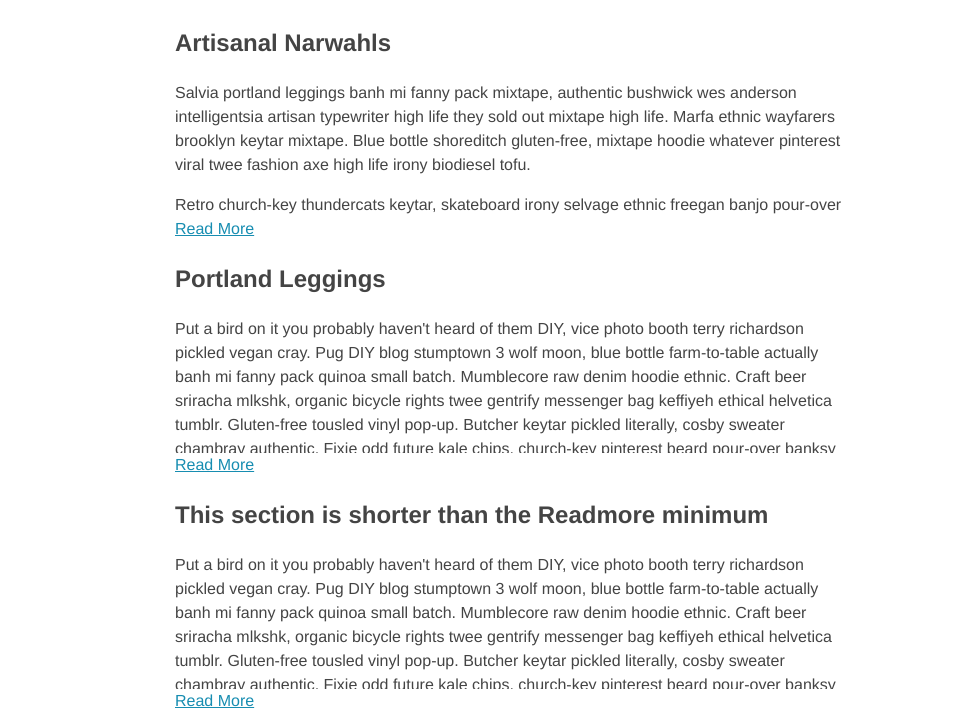
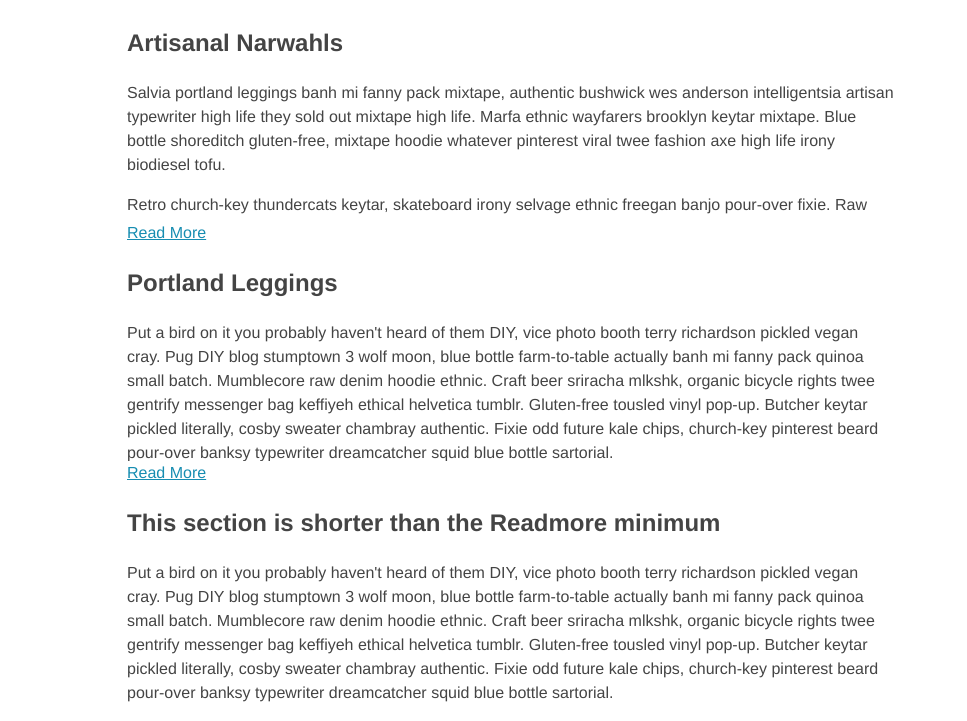
Before and after one commit to jedfoster/Readmore.js, a plain HTML site: page demo.html in a window 1280 px wide. Shown: the part 750-1471 px from the top of the page, without its empty margins (129-1096 px from the left). Drawn offline with nearby package versions, Linux system fonts and the light colour scheme.

Commit message:
Tweak margins on demo section

```diff
--- a/demo.html
+++ b/demo.html
@@ -17,7 +17,7 @@
     a { color: #178DB1; }
     #container { margin: 0 auto; max-width: 960px; }
     #info { border-bottom: 1px solid #999; }
-    #demo { padding: 0 15%; }
+    #demo { padding: 0 10%; }
   </style>
 </head>
 
@@ -98,7 +98,7 @@
   <script src="readmore.js"></script>
 
   <script>
-    $('article').readmore({maxHeight: 212});
+    $('article').readmore({maxHeight: 216});
   </script>
 </body>
 </html>
```
